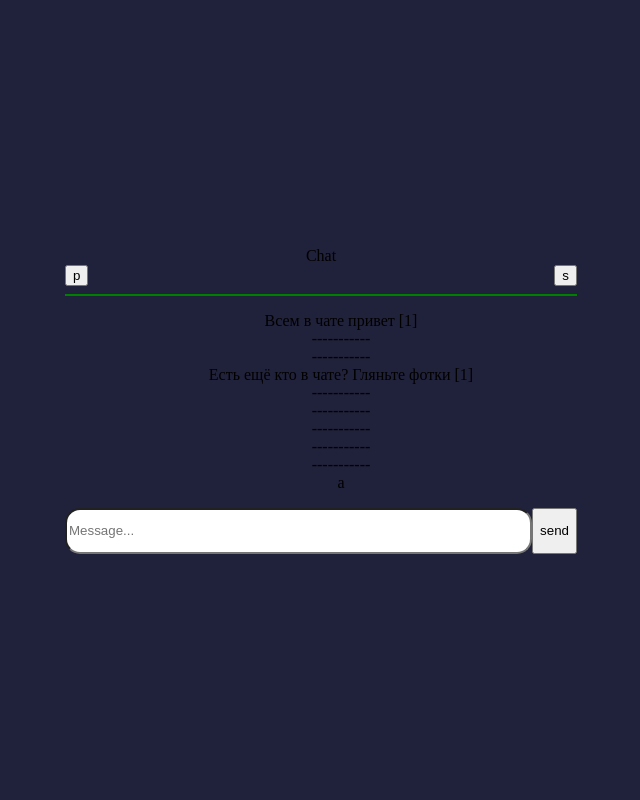
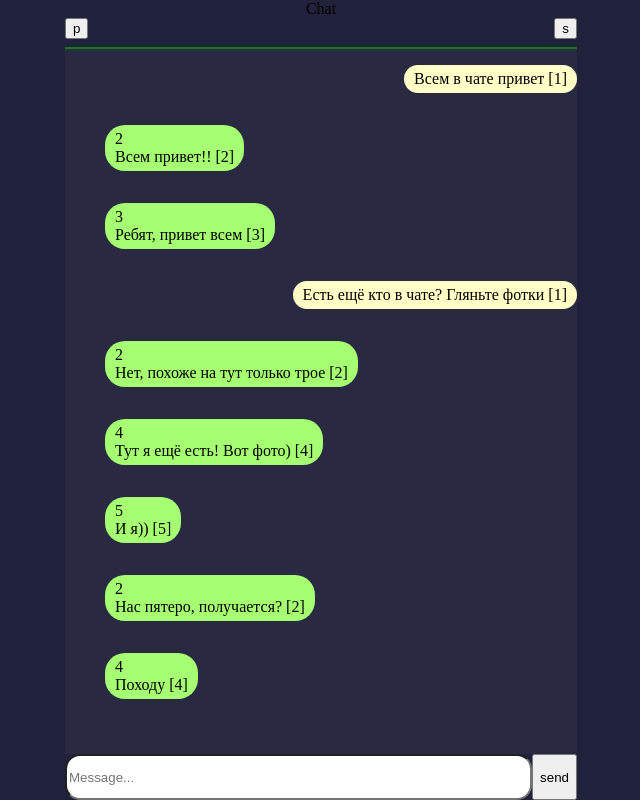
Before and after one commit to 21shunya/online_chat, a Vue app: page /chat in a window 1280 px wide. Shown: the whole page, without its empty margins (319-959 px from the left). Built offline with nearby package versions, Linux system fonts and the light colour scheme.

Commit message:
messages from json v2

```diff
--- a/src/components/MessageList.vue
+++ b/src/components/MessageList.vue
@@ -1,31 +1,49 @@
 <template>
-    <div>
-        <ul>
+    <div class="mes">
+        <ul
+            v-for="message in messages"
+            :key="message.senderId">
+
             <MyMessage
-                v-for="message in messages"
-                :key="message.senderId"
+                id="my"
+                v-if="message.senderId == 1"
+               :message="message"
+            />
+            <OtherMessages
+                id="other"
+                v-else
                 :message="message"
             />
-            a
         </ul>
     </div>
 </template>
 
 <script>
 import MyMessage from '@/components/MyMessage.vue'
+import OtherMessages from '@/components/OtherMessages.vue'
 
 export default{
     name: 'MessageList',
     props: ['messages'],
     components:{
-        MyMessage
+        MyMessage,
+        OtherMessages
     },
 
 }
 </script>
 
 <style lang="scss" scoped>
+    .mes{
+        display: flex;
+        flex-direction: column;
+        flex: 1;
+        background: rgba(128, 128, 128, 0.089);
+    }
     ul{
+        display: flex;
+        flex-direction: column;
         list-style: none;
     }
+
 </style>
--- a/src/components/MyMessage.vue
+++ b/src/components/MyMessage.vue
@@ -1,13 +1,8 @@
 <template>
-    <div>
-        <div v-if="message.senderId == 1">
-            <li >
+    <div class="my">
+         <li >
                 {{message.text}}
-            </li>
-        </div>
-        <li v-else>
-            -----------
-        </li>
+         </li>
     </div>
 </template>
 
@@ -25,7 +20,13 @@ export default{
 </script>
 
 <style lang="scss" scoped>
+.my{
+    align-self: flex-end;
+    max-width: 75%;
+}
     li{
-
+        background: #FFFEC7;
+        border-radius: 20px;
+        padding: 5px 10px;
     }
 </style>
--- /dev/null
+++ b/src/components/OtherMessages.vue
@@ -0,0 +1,38 @@
+<template>
+    <div class="other">
+        <li >
+            <div id="name">{{message.senderId}}</div>
+            {{message.text}}
+        </li>
+    </div>
+</template>
+
+<script>
+
+export default{
+    name: 'Message',
+    props:{
+        message: {
+            type: Object,
+            required: true
+        }
+    }
+}
+</script>
+
+<style lang="scss" scoped>
+.other{
+    align-self: flex-start;
+   max-width: 75%;
+}
+    li{
+        display: flex;
+        flex-direction: column;
+        background: #A6FF72;
+        border-radius: 20px;
+        align-items: flex-start;
+        padding: 5px 10px;
+        #name{
+        }
+    }
+</style>
--- a/src/views/Chat.vue
+++ b/src/views/Chat.vue
@@ -35,6 +35,6 @@ export default{
         display: flex;
         flex-direction: column;
         width: 40%;
+        height: 100vh;
     }
-
 </style>
```
